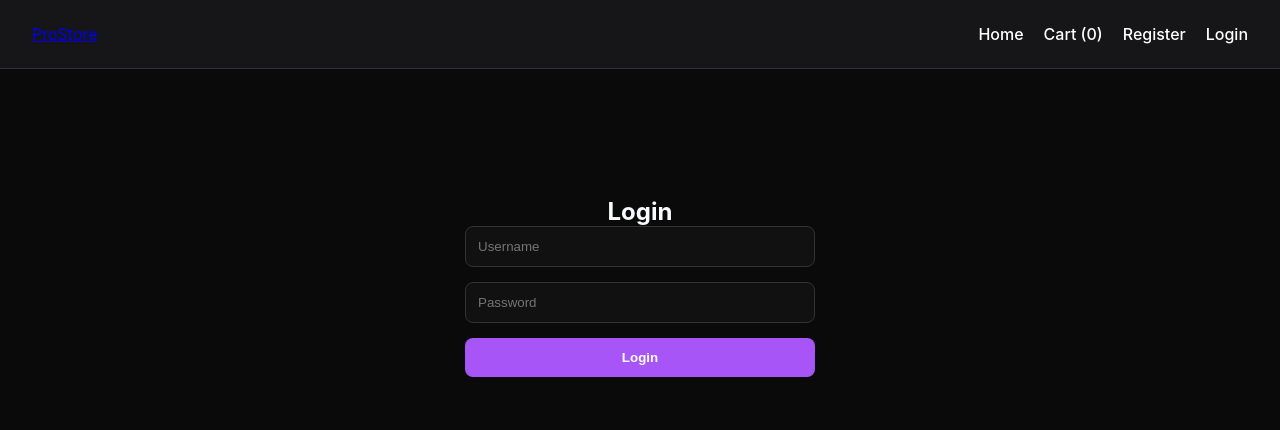
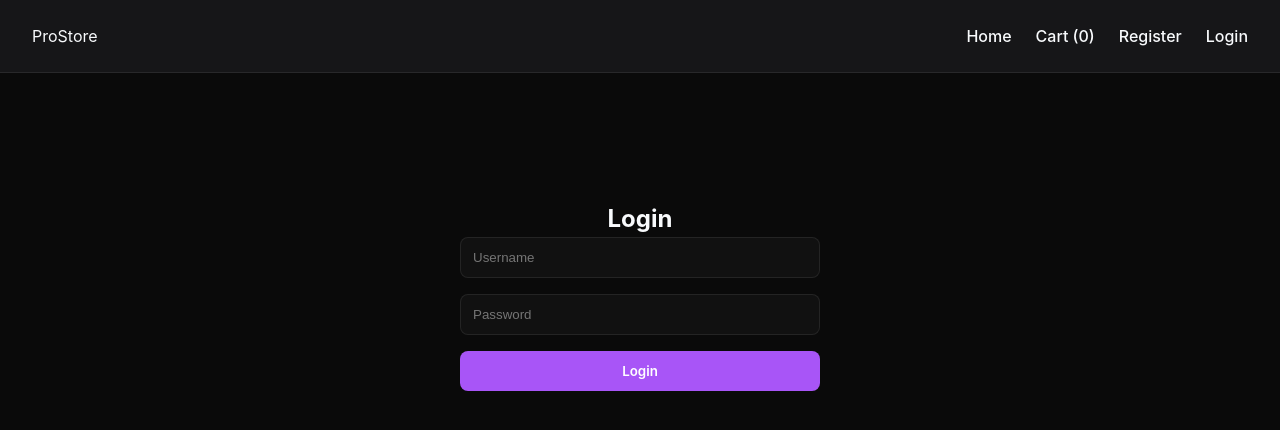
Before and after one commit to djanerch/my-ecommerce-app, a React (Vite) app in the folder client/: page /login in a window 1280 px wide. Shown: the top 430 px of the page. Built offline with nearby package versions, Linux system fonts and the light colour scheme.

Commit message:
fixing css

```diff
--- a/client/src/App.css
+++ b/client/src/App.css
@@ -1,149 +1,351 @@
-/* --- 1. Global Setup & Colors --- */
+/* =====================================================
+   1. ROOT VARIABLES / DESIGN TOKENS
+===================================================== */
+
 :root {
-  --bg-dark: #0a0a0a;
-  --card-bg: #161618;
-  --accent-purple: #a855f7;
-  --accent-hover: #7e22ce;
-  --text-white: #f8fafc;
-  --text-dim: #94a3b8;
+  /* Colors */
+  --color-bg: #0a0a0a;
+  --color-surface: #161618;
+  --color-border: rgba(255,255,255,0.08);
+
+  --color-primary: #a855f7;
+  --color-primary-hover: #9333ea;
+  --color-primary-dark: #4c1d95;
+
+  --color-text: #f8fafc;
+  --color-text-dim: #94a3b8;
+
+  /* Layout */
   --max-width: 1200px;
+  --radius-lg: 32px;
+  --radius-md: 16px;
+  --radius-sm: 8px;
+
+  /* Spacing scale */
+  --space-xs: 0.4rem;
+  --space-sm: 0.75rem;
+  --space-md: 1rem;
+  --space-lg: 1.5rem;
+  --space-xl: 2rem;
+  --space-2xl: 4rem;
+
+  /* Effects */
+  --transition-fast: 0.2s ease;
+  --transition-normal: 0.3s ease;
+  --shadow-lg: 0 20px 40px rgba(0,0,0,0.45);
 }
 
-* { box-sizing: border-box; margin: 0; padding: 0; }
+/* =====================================================
+   2. RESET / GLOBAL STYLES
+===================================================== */
 
-body, #root {
+*,
+*::before,
+*::after {
+  box-sizing: border-box;
+}
+
+html {
+  scroll-behavior: smooth;
+}
+
+body,
+#root {
   min-height: 100vh;
-  background-color: var(--bg-dark);
-  color: var(--text-white);
-  font-family: -apple-system, BlinkMacSystemFont, "Segoe UI", Roboto, sans-serif;
+  margin: 0;
+  background: var(--color-bg);
+  color: var(--color-text);
+  font-family:
+    -apple-system,
+    BlinkMacSystemFont,
+    "Segoe UI",
+    Roboto,
+    Oxygen,
+    Ubuntu,
+    sans-serif;
+
   display: flex;
   flex-direction: column;
+  line-height: 1.5;
 }
 
-/* --- 2. Navbar --- */
+/* Remove default styles */
+
+a {
+  text-decoration: none;
+  color: inherit;
+}
+
+button {
+  font-family: inherit;
+}
+
+/* =====================================================
+   3. NAVBAR
+===================================================== */
+
 .navbar {
   display: flex;
   justify-content: space-between;
   align-items: center;
-  padding: 1.5rem 2rem;
-  background-color: var(--card-bg);
-  border-bottom: 1px solid #333;
+
+  padding: var(--space-lg) var(--space-xl);
+  background: var(--color-surface);
+
+  border-bottom: 1px solid var(--color-border);
 }
 
-.nav-links { display: flex; gap: 20px; }
-.nav-links a { color: #fff; text-decoration: none; font-weight: 500; transition: 0.3s; }
-.nav-links a:hover { color: var(--accent-purple); }
+.nav-links {
+  display: flex;
+  gap: var(--space-lg);
+}
+
+.nav-links a {
+  font-weight: 500;
+  color: var(--color-text);
+  transition: color var(--transition-fast);
+}
+
+.nav-links a:hover {
+  color: var(--color-primary);
+}
+
+/* Logout Button */
 
 .logout-btn {
-  background: none;
+  background: transparent;
   border: none;
-  color: #94a3b8;
   cursor: pointer;
+
   font-weight: 500;
+  color: var(--color-text-dim);
+
+  transition: color var(--transition-fast);
 }
-.logout-btn:hover { color: var(--accent-purple); }
 
-/* --- 3. Main Layout --- */
+.logout-btn:hover {
+  color: var(--color-primary);
+}
+
+/* =====================================================
+   4. MAIN LAYOUT
+===================================================== */
+
 .main-content {
+  flex: 1;
+
   width: 100%;
   max-width: var(--max-width);
+
   margin: 0 auto;
-  padding: 4rem 1.5rem;
-  flex: 1;
+  padding: var(--space-2xl) var(--space-lg);
+
   display: flex;
   flex-direction: column;
   align-items: center;
 }
 
-/* --- 4. Purple Hero Banner --- */
+/* =====================================================
+   5. HERO BANNER
+===================================================== */
+
 .purple-banner-container {
-  background: linear-gradient(135deg, var(--accent-purple) 0%, #4c1d95 100%);
-  border-radius: 32px;
-  padding: 60px 20px;
-  text-align: center;
   width: 100%;
   max-width: 1000px;
-  margin-bottom: 4rem;
-  box-shadow: 0 20px 40px rgba(0, 0, 0, 0.4);
+
+  padding: 60px 24px;
+  margin-bottom: var(--space-2xl);
+
+  text-align: center;
+
+  border-radius: var(--radius-lg);
+
+  background: linear-gradient(
+    135deg,
+    var(--color-primary),
+    var(--color-primary-dark)
+  );
+
+  box-shadow: var(--shadow-lg);
 }
 
-/* --- 5. Product Grid --- */
+/* =====================================================
+   6. PRODUCT GRID
+===================================================== */
+
 .product-grid {
+  width: 100%;
+
   display: grid;
-  grid-template-columns: 1fr;
-  gap: 2.5rem;
-  width: 100%;
+  gap: 2rem;
+
+  grid-template-columns: repeat(auto-fit, minmax(260px, 1fr));
 }
 
-@media (min-width: 768px) { .product-grid { grid-template-columns: repeat(2, 1fr); } }
-@media (min-width: 1024px) { .product-grid { grid-template-columns: repeat(3, 1fr); } }
+/* Card */
 
 .card {
-  background: var(--card-bg);
-  border-radius: 28px;
-  padding: 2rem;
+  background: var(--color-surface);
+
+  padding: var(--space-xl);
+  border-radius: var(--radius-md);
+
   text-align: center;
-  transition: transform 0.3s ease;
-  border: 1px solid rgba(255, 255, 255, 0.05);
+
+  border: 1px solid var(--color-border);
+
+  transition:
+    transform var(--transition-normal),
+    border-color var(--transition-normal),
+    box-shadow var(--transition-normal);
 }
 
-.card:hover { transform: translateY(-10px); border-color: var(--accent-purple); }
+.card:hover {
+  transform: translateY(-8px);
+  border-color: var(--color-primary);
+  box-shadow: var(--shadow-lg);
+}
 
-.product-img { max-width: 100%; height: 200px; object-fit: contain; margin-bottom: 1rem; }
+/* Product Image */
 
-/* --- 6. Auth Container (Login/Register) --- */
+.product-img {
+  width: 100%;
+  height: 200px;
+  object-fit: contain;
+
+  margin-bottom: var(--space-md);
+}
+
+/* =====================================================
+   7. BUTTON SYSTEM
+===================================================== */
+
+.btn {
+  padding: 0.65rem 1.3rem;
+  border-radius: 999px;
+
+  border: none;
+  cursor: pointer;
+
+  font-weight: 600;
+
+  transition:
+    background var(--transition-fast),
+    transform var(--transition-fast);
+}
+
+.btn-primary {
+  background: var(--color-primary);
+  color: white;
+}
+
+.btn-primary:hover {
+  background: var(--color-primary-hover);
+  transform: translateY(-1px);
+}
+
+.add-btn {
+  margin-top: var(--space-md);
+}
+
+/* =====================================================
+   8. AUTH (LOGIN / REGISTER)
+===================================================== */
+
 .auth-container {
+  width: 100%;
+
+  padding: var(--space-2xl) var(--space-md);
+
   display: flex;
   flex-direction: column;
   align-items: center;
-  width: 100%;
-  padding: 4rem 1rem;
 }
 
 .auth-container form {
+  width: 100%;
+  max-width: 360px;
+
   display: flex;
   flex-direction: column;
-  gap: 15px;
-  width: 100%;
-  max-width: 350px;
+  gap: var(--space-md);
 }
 
 .auth-container input {
   padding: 12px;
-  border-radius: 8px;
-  border: 1px solid #333;
+
+  border-radius: var(--radius-sm);
+  border: 1px solid var(--color-border);
+
   background: #111;
   color: white;
 }
 
-.auth-container button {
-  padding: 12px;
-  background: var(--accent-purple);
-  color: white;
-  border: none;
-  border-radius: 8px;
-  cursor: pointer;
-  font-weight: 600;
+.auth-container input:focus {
+  outline: none;
+  border-color: var(--color-primary);
 }
 
-.add-btn {
-  background: var(--accent-purple);
-  padding: 0.6rem 1.2rem;
-  border-radius: 24px;
-  border: none;
-  color: white;
-  cursor: pointer;
-  margin-top: 1rem;
+/* =====================================================
+   9. CART PAGE
+===================================================== */
+
+.cart-page {
+  width: 100%;
+  max-width: 800px;
+
+  margin: 0 auto;
+  padding: var(--space-xl);
 }
 
-/* --- 7. Cart Page --- */
-.cart-page { padding: 2rem; max-width: 800px; margin: 0 auto; color: white; width: 100%; }
-.cart-container { display: flex; gap: 2rem; }
-.cart-list { flex: 2; }
-.summary { flex: 1; padding: 2rem; }
-.cart-item { display: flex; align-items: center; gap: 1rem; padding: 1rem; margin-bottom: 1rem; }
+.cart-container {
+  display: flex;
+  gap: var(--space-xl);
+}
+
+.cart-list {
+  flex: 2;
+}
+
+.summary {
+  flex: 1;
+  padding: var(--space-xl);
+
+  background: var(--color-surface);
+  border-radius: var(--radius-md);
+  border: 1px solid var(--color-border);
+}
+
+.cart-item {
+  display: flex;
+  align-items: center;
+
+  gap: var(--space-md);
+
+  padding: var(--space-md);
+  margin-bottom: var(--space-md);
+
+  background: var(--color-surface);
+  border-radius: var(--radius-sm);
+}
+
+/* =====================================================
+   10. RESPONSIVE
+===================================================== */
 
 @media (max-width: 768px) {
-  .cart-container { flex-direction: column; }
-  .summary { position: sticky; bottom: 20px; }
+
+  .navbar {
+    padding: var(--space-md) var(--space-lg);
+  }
+
+  .cart-container {
+    flex-direction: column;
+  }
+
+  .summary {
+    position: sticky;
+    bottom: 20px;
+  }
+
 }
```
